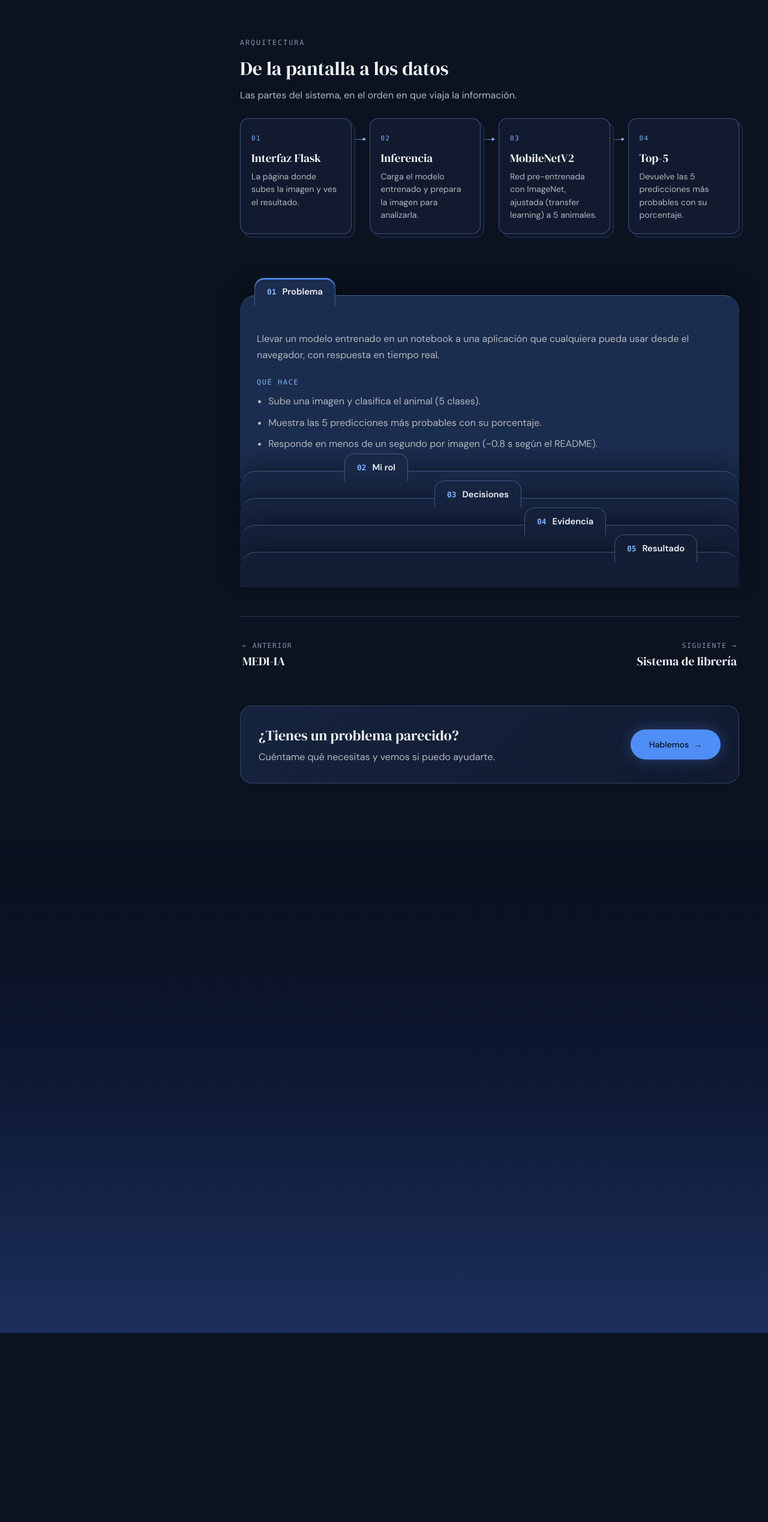
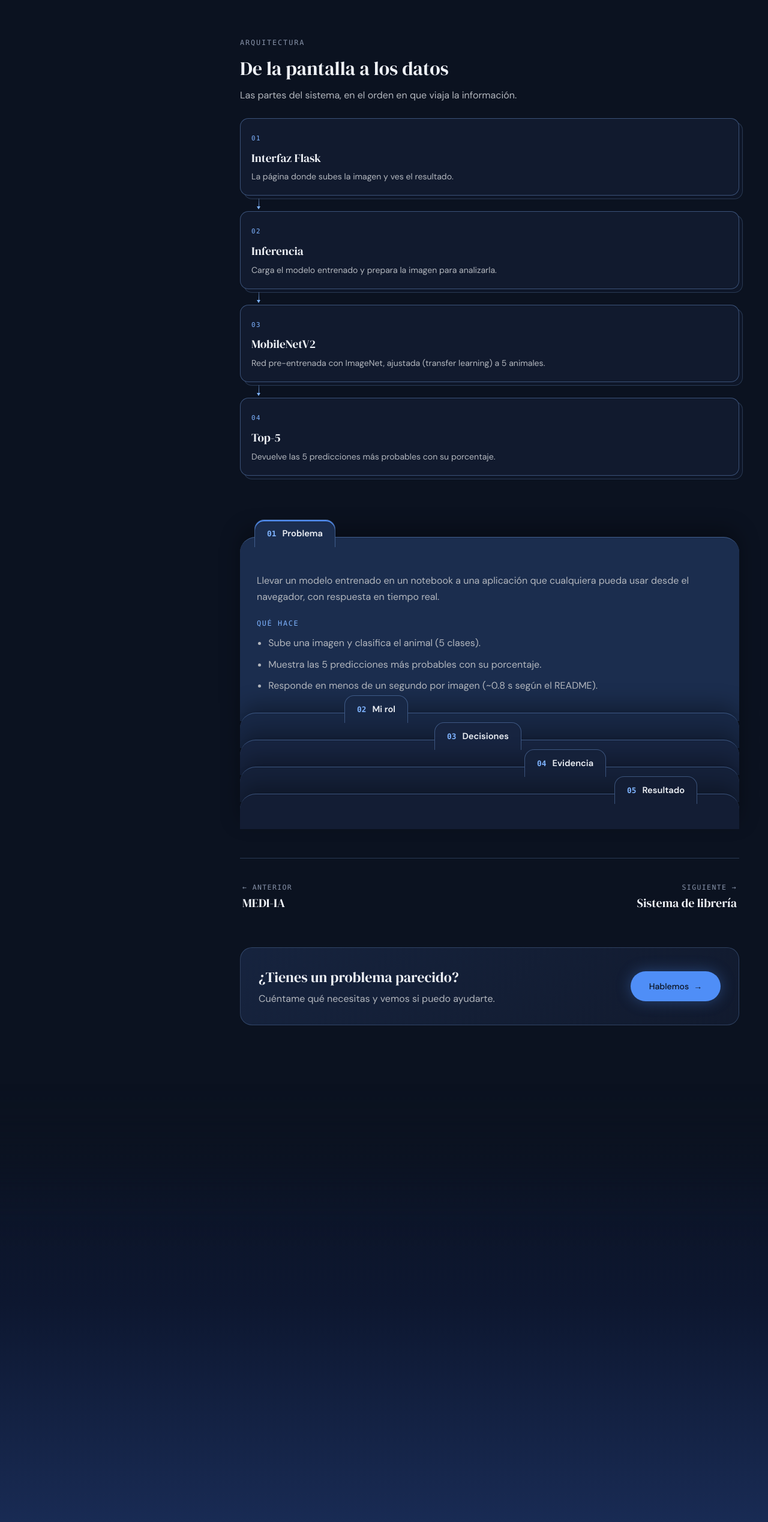
Before and after one commit to Milan32555/portfolio-milan, a Next.js app: page /proyectos/animalvision in a window 1280 px wide. Shown: the part 965-3502 px from the top of the page at 60% size. Before the commit the page ends 3187 px from the top, so only its background shows below. Built offline with nearby package versions, Linux system fonts and the light colour scheme.

Commit message:
fix(proyectos): los componentes se adaptan al ancho de su columna

```diff
--- a/components/proyectos/ArchitectureFlow.module.css
+++ b/components/proyectos/ArchitectureFlow.module.css
@@ -1,4 +1,4 @@
-.arch { margin-top: 4rem; }
+.arch { margin-top: 4rem; container-type: inline-size; }
 .eyebrow {
   font-family: var(--mono);
   font-size: 0.74rem;
@@ -52,7 +52,7 @@
 .name { font-family: var(--font-dm-serif), serif; font-weight: 400; font-size: 1.2rem; margin: 6px 0; }
 .desc { color: var(--soft); font-size: 0.88rem; line-height: 1.5; }
 
-@media (max-width: 900px) {
+@container (max-width: 836px) {
   .layers { grid-template-columns: 1fr; gap: 26px; }
   .layer:not(:last-child)::after {
     right: auto; left: 30px; top: auto; bottom: -22px; width: 1px; height: 16px;
--- a/components/proyectos/Expediente.module.css
+++ b/components/proyectos/Expediente.module.css
@@ -1,3 +1,6 @@
+/* Contenedor: las pestañas escalonadas necesitan ~800px de columna, no de ventana. */
+.frame { container-type: inline-size; }
+
 .stack {
   display: flex;
   flex-direction: column;
@@ -67,7 +70,7 @@
 }
 
 /* Mobile: las pestañas escalonadas pasan a cabeceras de acordeón a ancho completo */
-@media (max-width: 860px) {
+@container (max-width: 796px) {
   .chip {
     position: static;
     width: 100%;
--- a/components/proyectos/Expediente.tsx
+++ b/components/proyectos/Expediente.tsx
@@ -44,6 +44,7 @@ export default function Expediente({ carpetas, label }: { carpetas: Carpeta[]; l
   };
 
   return (
+    <div className={styles.frame}>
       <div className={styles.stack} role="group" aria-label={label}>
         {carpetas.map((c, i) => {
           const isOpen = open === i;
@@ -79,5 +80,6 @@ export default function Expediente({ carpetas, label }: { carpetas: Carpeta[]; l
           );
         })}
       </div>
+    </div>
   );
 }
--- a/components/proyectos/ProjectList.module.css
+++ b/components/proyectos/ProjectList.module.css
@@ -1,4 +1,5 @@
-.rows { margin-top: 3.5rem; list-style: none; padding: 0; }
+/* Contenedor: la lista se adapta al ancho de su columna (con sidebar es más angosta que la ventana). */
+.rows { margin-top: 3.5rem; list-style: none; padding: 0; container-type: inline-size; }
 
 .row {
   position: relative;
@@ -142,7 +143,7 @@
   .row, .row::before, .arrow { transition: none; }
 }
 
-@media (max-width: 700px) {
+@container (max-width: 636px) {
   .row { grid-template-columns: 1fr; gap: 16px; padding: 30px 0 28px; }
   .tab { left: 0; }
 }
```
Lines whose indentation alone changed are shown as unchanged.
